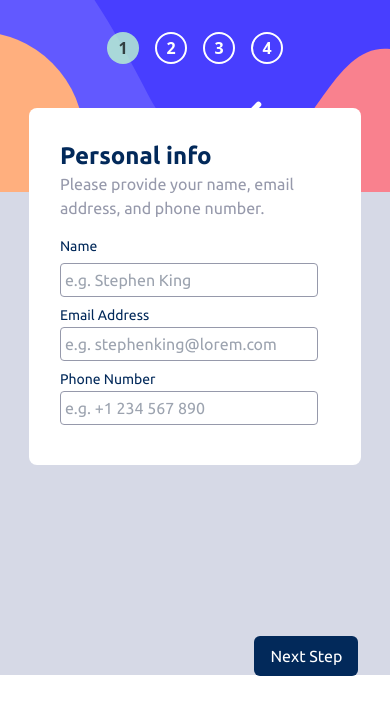
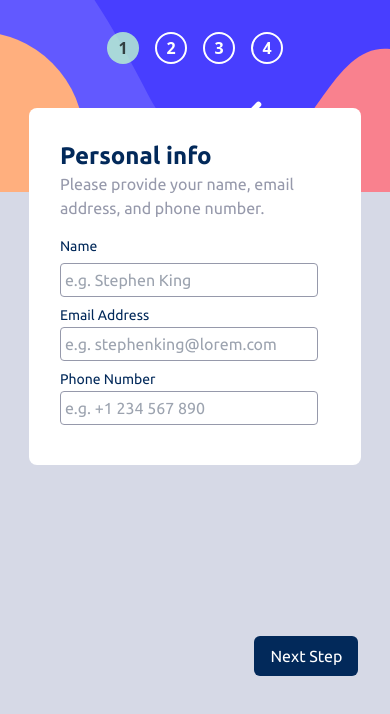
Before and after one commit to Agyanim/multi-step-form, a React (Vite) app: page / in a window 390 px wide. Shown: the top 714 px of the page. Built offline with nearby package versions, Linux system fonts and the light colour scheme.

Commit message:
global layout backgroud modified

```diff
--- a/src/components/CardList.jsx
+++ b/src/components/CardList.jsx
@@ -67,7 +67,7 @@ const CardList = ({ sent }) => {
             </span>
           </section>
         </div>
-        <div className="relative  top-16">
+        <div className="relative  top-16 ">
           <div className="absolute w-[50%] left-[65%] lg:left-[80%]">
             <PrimaryButton />
           </div>
--- a/src/components/GlobalLayout.jsx
+++ b/src/components/GlobalLayout.jsx
@@ -6,7 +6,7 @@ import "../css/globalLayout.css";
 const GlobalLayout = () => {
   return (
     <div className="flex items-center lg:min-h-[100vh] lg:min-w-[100vw] lg:w-[100vw] bg-LightGray justify-center">
-      <section className="flex flex-col lg:flex-row  lg:justify-between bg-LightGray lg:bg-white h-[80vh]  lg:my-4 lg:max-w-[80%] lg:w-[75%] lg:h-[80%] xl:w-[65%] xl:h-[80%]">
+      <section className="flex flex-col lg:flex-row  lg:justify-between bg-LightGray lg:bg-white h-[100vh]  lg:my-4 lg:max-w-[80%] lg:w-[75%] lg:h-[80%] xl:w-[65%] xl:h-[80%]">
         <div className="">
           <Navbar />
         </div>
```
